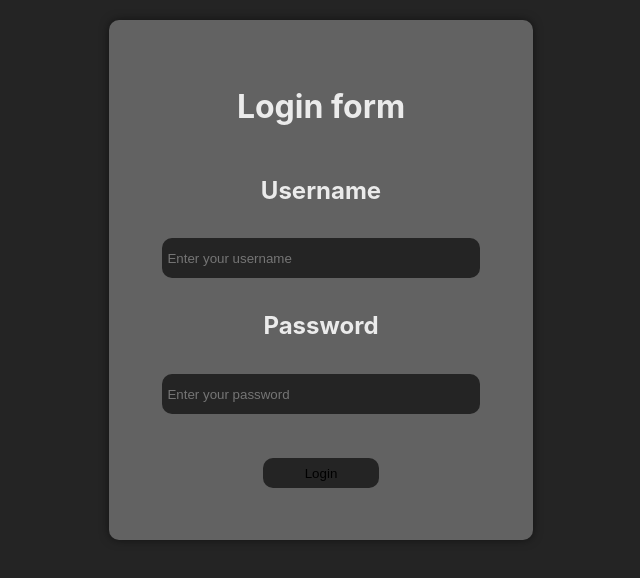
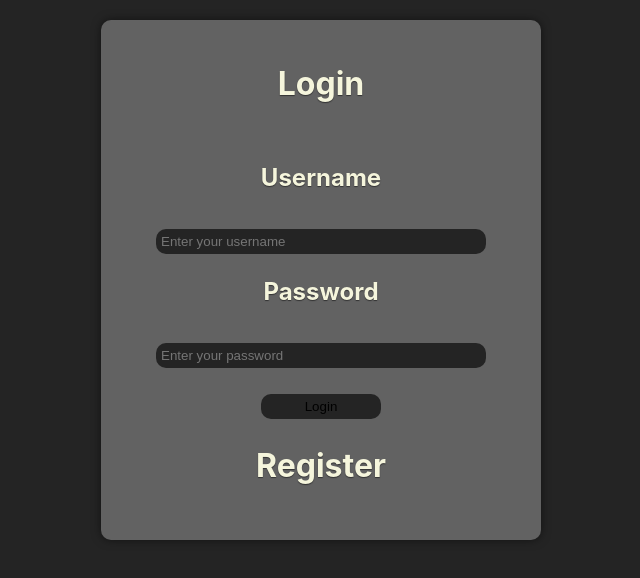
Before and after one commit to datcord/loginform, a React (Vite) app: page / in a window 1280 px wide. Shown: the top 578 px of the page, without its empty margins (319-959 px from the left). Built offline with nearby package versions, Linux system fonts and the light colour scheme.

Commit message:
Update form styles and enhance layout; add animations and improve accessibility

```diff
--- a/src/App.css
+++ b/src/App.css
@@ -1,6 +1,7 @@
 form {
-  width: 30vw;
+  width: min(400px, 80vw);
   height: 60vh;
+  height: 60dvh;
   display: flex;
   flex-direction: column;
   align-items: center;
@@ -24,10 +25,29 @@ form {
     background: rgba(255, 255, 255, 0.2);
   }
 }
+@keyframes rotate {
+  from {
+    transform: rotate(0deg);
+  }
+  to {
+    transform: rotate(360deg);
+  }
+}
+h1, h2 {
+  color: beige;
+  text-shadow: 0px 1px 1px #333;
+  margin-bottom: 2rem;
+  font-size: 2rem;
+}
+
+h2 {
+  font-size: 1.5rem;
+}
+
 input, button {
   width: 80%;
-  height: 30px;
-  margin: 10px 0;
+  height: 40px;
+  margin: 1px 0;
   padding: 5px;
   border-radius: 10px;
   border: none;
--- a/src/App.jsx
+++ b/src/App.jsx
@@ -8,12 +8,13 @@ function App() {
   const [password, setPassword] = useState("");
 
   const handleSubmit = (e) => {
+    alert(`Username: ${username}, Password: ${password}`);
     e.preventDefault();
   };
 
   return (
     <form onSubmit={handleSubmit}>
-      <h1>Login form</h1>
+      <h1>Login</h1>
       <h2>Username</h2>
       <input
         type="text"
@@ -30,6 +31,7 @@ function App() {
       />
       <br />
       <button type="submit">Login</button>
+      <h1>Register</h1>
     </form>
   );
 }
--- a/src/App.scss
+++ b/src/App.scss
@@ -1,14 +1,15 @@
 $rounded-corners: 10px;
 form {
-  width: 30vw;
+  width: min(400px, 80vw);
   height: 60vh;
+  height: 60dvh;
   display: flex;
   flex-direction: column;
   align-items: center;
   justify-content: center;
   margin-top: 20px;
   background-color: rgba(255, 255, 255, 0.2);
-  border-radius: 10px;
+  border-radius: $rounded-corners;
   box-shadow: 0 0 10px rgba(0, 0, 0, 0.5);
   padding: 20px;
   animation: background 5s infinite;
@@ -24,10 +25,28 @@ form {
     background: rgba(255, 255, 255, 0.2);
   }
 }
+@keyframes rotate {
+  from {
+    transform: rotate(0deg);
+  }
+  to {
+    transform: rotate(360deg);
+  }
+}
+h1 {
+  color: beige;
+  text-shadow: 0px 1px 1px #333;
+  margin-bottom: 2rem;
+  font-size: 2rem;
+}
+h2 {
+  @extend h1;
+  font-size: 1.5rem;
+}
 input {
   width: 80%;
-  height: 30px;
-  margin: 10px 0;
+  height: 40px;
+  margin: 1px 0;
   padding: 5px;
   border-radius: $rounded-corners;
   border: none;
```
Also changed, not shown: 1 other file (tests, documents, lock files or other folders).
